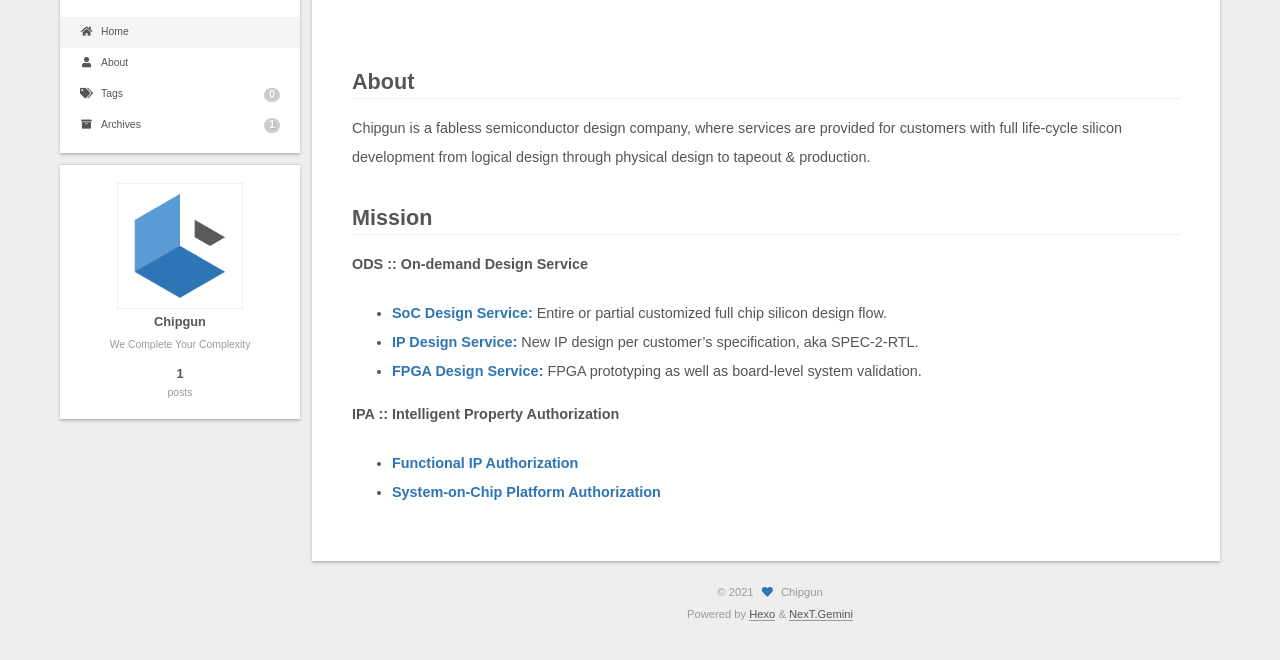
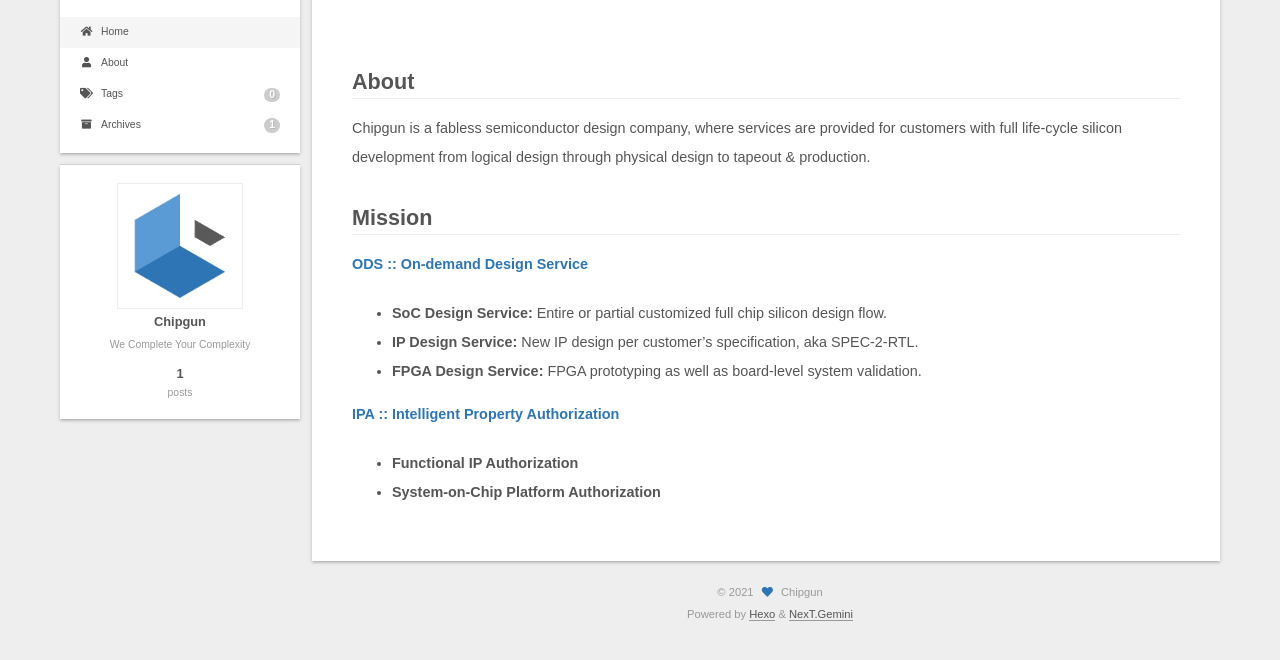
Before and after one commit to chipgun/chipgun.github.io, a plain HTML site: page index.html in a window 1280 px wide. Shown: the part 104-764 px from the top of the page. Drawn offline with Linux system fonts and the light colour scheme; a web font is replaced by a local one.

Commit message:
Site updated: 2021-11-04 19:36:43

```diff
--- a/css/main.css
+++ b/css/main.css
@@ -1168,7 +1168,7 @@
 }
 .links-of-author a::before,
 .links-of-author span.exturl::before {
-  background: #d7ffff;
+  background: #ff09c9;
   border-radius: 50%;
   content: ' ';
   display: inline-block;
--- a/index.html
+++ b/index.html
@@ -183,7 +183,7 @@
               <span class="post-meta-item-text">Posted on</span>
 
 
-              <time title="Created: 2021-11-04 14:23:33 / Modified: 15:15:37" itemprop="dateCreated datePublished" datetime="2021-11-04T14:23:33+08:00">2021-11-04</time>
+              <time title="Created: 2021-11-04 14:23:33 / Modified: 19:34:43" itemprop="dateCreated datePublished" datetime="2021-11-04T14:23:33+08:00">2021-11-04</time>
             </span>
 
 
@@ -198,16 +198,16 @@
 
 
           <h1 id="About"><a href="#About" class="headerlink" title="About"></a>About</h1><p>Chipgun is a fabless semiconductor design company, where services are provided for customers with full life-cycle silicon development from logical design through physical design to tapeout &amp; production.</p>
-<h1 id="Mission"><a href="#Mission" class="headerlink" title="Mission"></a>Mission</h1><p><strong>ODS :: On-demand Design Service</strong></p>
+<h1 id="Mission"><a href="#Mission" class="headerlink" title="Mission"></a>Mission</h1><p><strong><span style="color:#2e75b5">ODS :: On-demand Design Service</span></strong></p>
 <ul>
-<li><strong><span style="color:#2e75b5">SoC Design Service:</span></strong> Entire or partial customized full chip silicon design flow.</li>
-<li><strong><span style="color:#2e75b5">IP Design Service:</span></strong> New IP design per customer’s specification, aka SPEC-2-RTL.</li>
-<li><strong><span style="color:#2e75b5">FPGA Design Service:</span></strong> FPGA prototyping as well as board-level system validation.</li>
+<li><strong>SoC Design Service:</strong> Entire or partial customized full chip silicon design flow.</li>
+<li><strong>IP Design Service:</strong> New IP design per customer’s specification, aka SPEC-2-RTL.</li>
+<li><strong>FPGA Design Service:</strong> FPGA prototyping as well as board-level system validation.</li>
 </ul>
-<p><strong>IPA :: Intelligent Property Authorization</strong></p>
+<p><strong><span style="color:#2e75b5">IPA :: Intelligent Property Authorization</span></strong></p>
 <ul>
-<li><strong><span style="color:#2e75b5">Functional IP Authorization</span></strong></li>
-<li><strong><span style="color:#2e75b5">System-on-Chip Platform Authorization</span></strong></li>
+<li><strong>Functional IP Authorization</strong></li>
+<li><strong>System-on-Chip Platform Authorization</strong></li>
 </ul>
 
 
```
Also changed, not shown: 2021/11/04/introOfChipgun/index.html (+9 -9 lines), about/index.html (+6 -6 lines).
